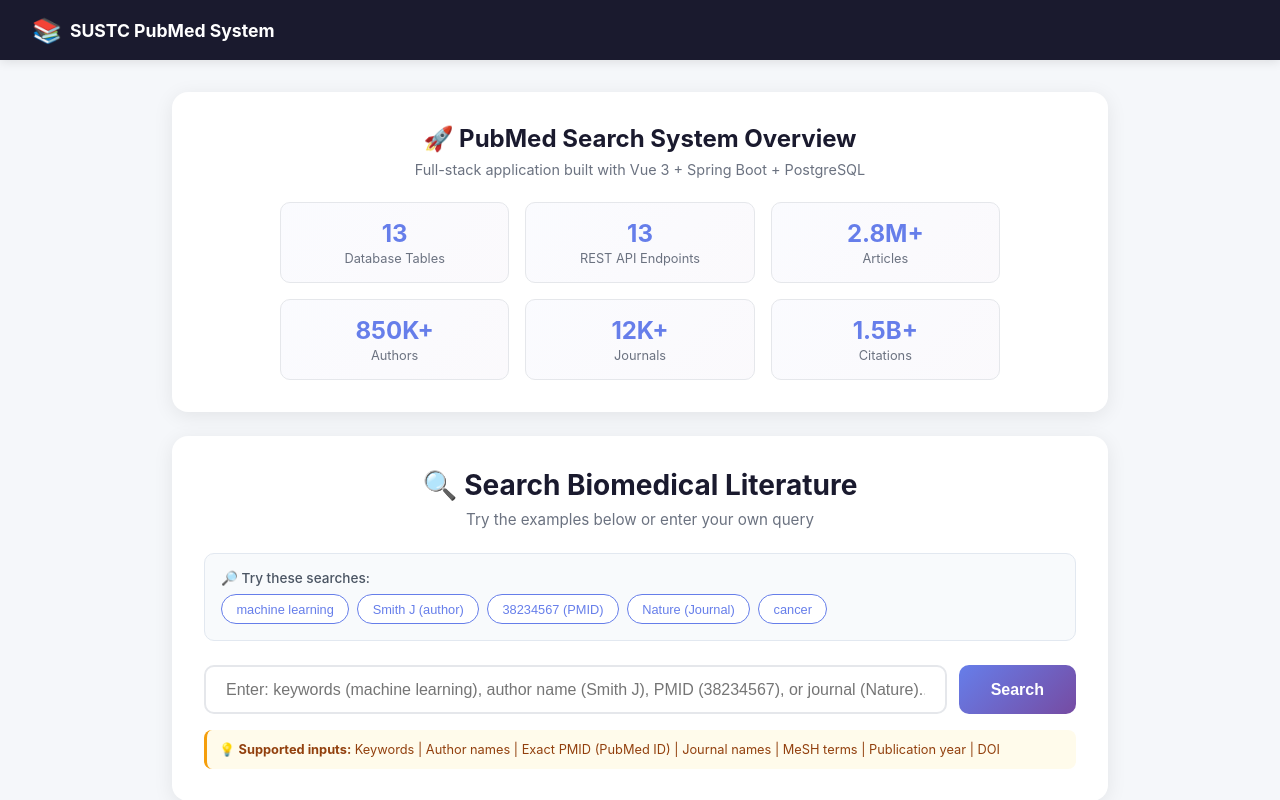
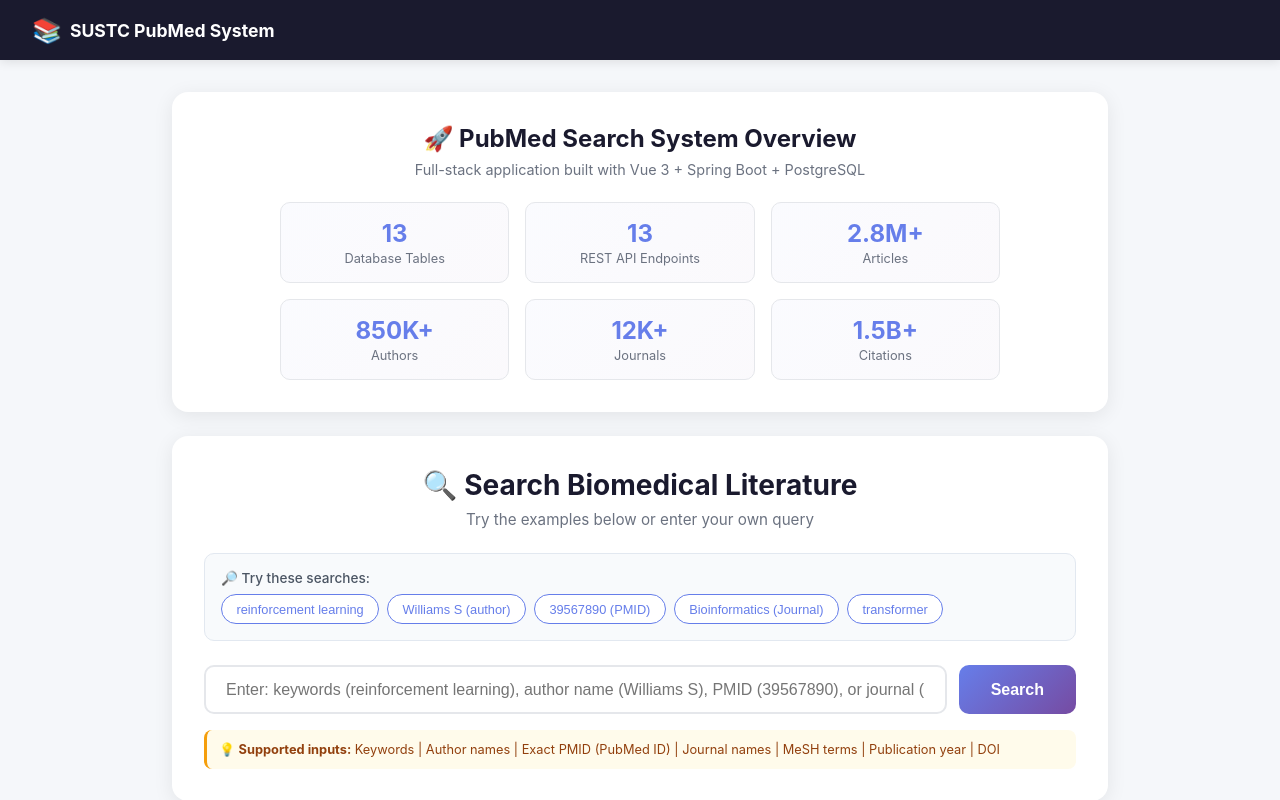
Before and after one commit to csgrace/Database_principle, a Vue app in the folder project2/my-vue-app-frontend/: page /#/dashboard in a window 1280 px wide. Shown: the top 800 px of the page. Built offline with nearby package versions, Linux system fonts and the light colour scheme.

Commit message:
更新推荐搜索词避免结果重叠

```diff
--- a/project2/my-vue-app-frontend/src/views/Dashboard.vue
+++ b/project2/my-vue-app-frontend/src/views/Dashboard.vue
@@ -46,11 +46,11 @@
         <div class="example-group">
           <span class="example-label">🔎 Try these searches:</span>
           <div class="example-tags">
-            <button @click="query='machine learning'; search()" class="example-tag">machine learning</button>
-            <button @click="query='Smith J'; search()" class="example-tag">Smith J (author)</button>
-            <button @click="query='38234567'; search()" class="example-tag">38234567 (PMID)</button>
-            <button @click="query='Nature'; search()" class="example-tag">Nature (Journal)</button>
-            <button @click="query='cancer'; search()" class="example-tag">cancer</button>
+            <button @click="query='reinforcement learning'; search()" class="example-tag">reinforcement learning</button>
+            <button @click="query='Williams S'; search()" class="example-tag">Williams S (author)</button>
+            <button @click="query='39567890'; search()" class="example-tag">39567890 (PMID)</button>
+            <button @click="query='Bioinformatics'; search()" class="example-tag">Bioinformatics (Journal)</button>
+            <button @click="query='transformer'; search()" class="example-tag">transformer</button>
           </div>
         </div>
       </div>
@@ -60,7 +60,7 @@
           v-model="query"
           @keyup.enter="search"
           type="text"
-          placeholder="Enter: keywords (machine learning), author name (Smith J), PMID (38234567), or journal (Nature)..."
+          placeholder="Enter: keywords (reinforcement learning), author name (Williams S), PMID (39567890), or journal (Bioinformatics)..."
           class="search-input"
         />
         <button @click="search" :disabled="loading" class="search-btn">
```
